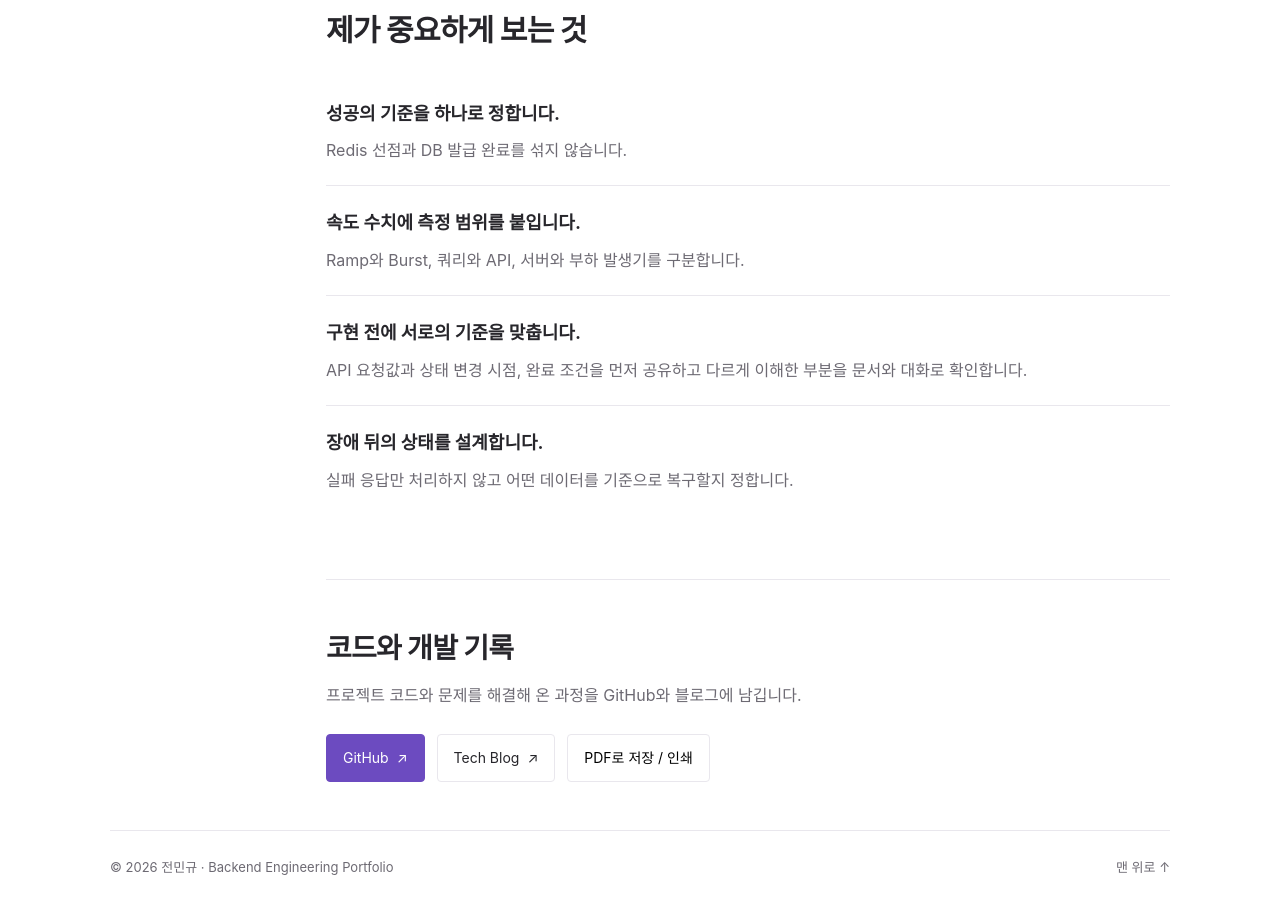
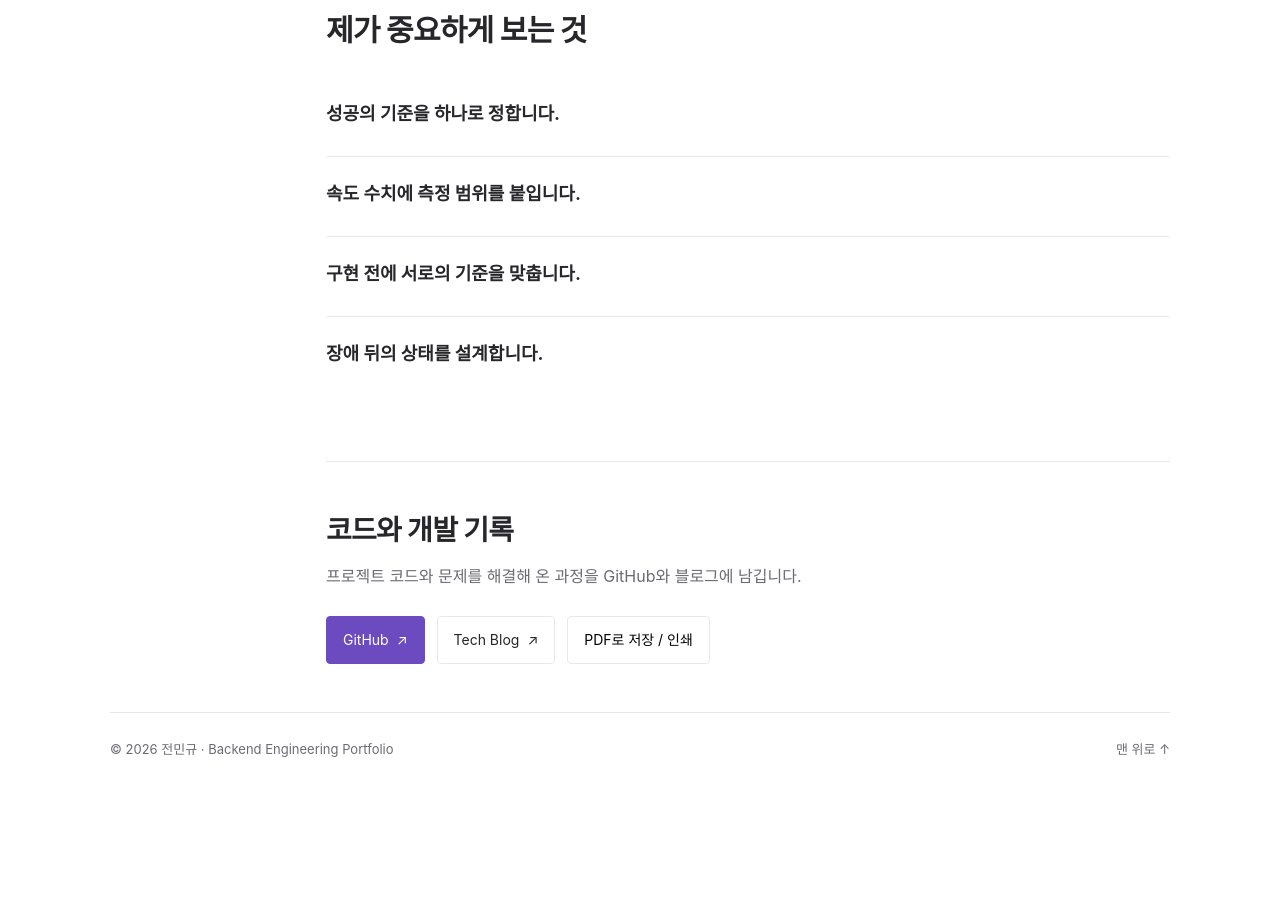
Before and after one commit to minggure/minggure.github.io, a plain HTML site: page index.html in a window 1280 px wide. Shown: the part 8160-9071 px from the top of the page. After the commit the page ends 8953 px from the top, so only its background shows below. Drawn offline with Linux system fonts and the light colour scheme.

Commit message:
메시지 수정

```diff
--- a/index.html
+++ b/index.html
@@ -1617,33 +1617,22 @@
           <li>
             <div>
               <strong>성공의 기준을 하나로 정합니다.</strong>
-              <p>Redis 선점과 DB 발급 완료를 섞지 않습니다.</p>
+              <p></p>
             </div>
           </li>
           <li>
             <div>
               <strong>속도 수치에 측정 범위를 붙입니다.</strong>
-              <p>
-                Ramp와 Burst, 쿼리와 API, 서버와 부하 발생기를 구분합니다.
-              </p>
             </div>
           </li>
           <li>
             <div>
               <strong>구현 전에 서로의 기준을 맞춥니다.</strong>
-              <p>
-                API 요청값과 상태 변경 시점, 완료 조건을 먼저 공유하고 다르게
-                이해한 부분을 문서와 대화로 확인합니다.
-              </p>
             </div>
           </li>
           <li>
             <div>
               <strong>장애 뒤의 상태를 설계합니다.</strong>
-              <p>
-                실패 응답만 처리하지 않고 어떤 데이터를 기준으로 복구할지
-                정합니다.
-              </p>
             </div>
           </li>
         </ol>
```
